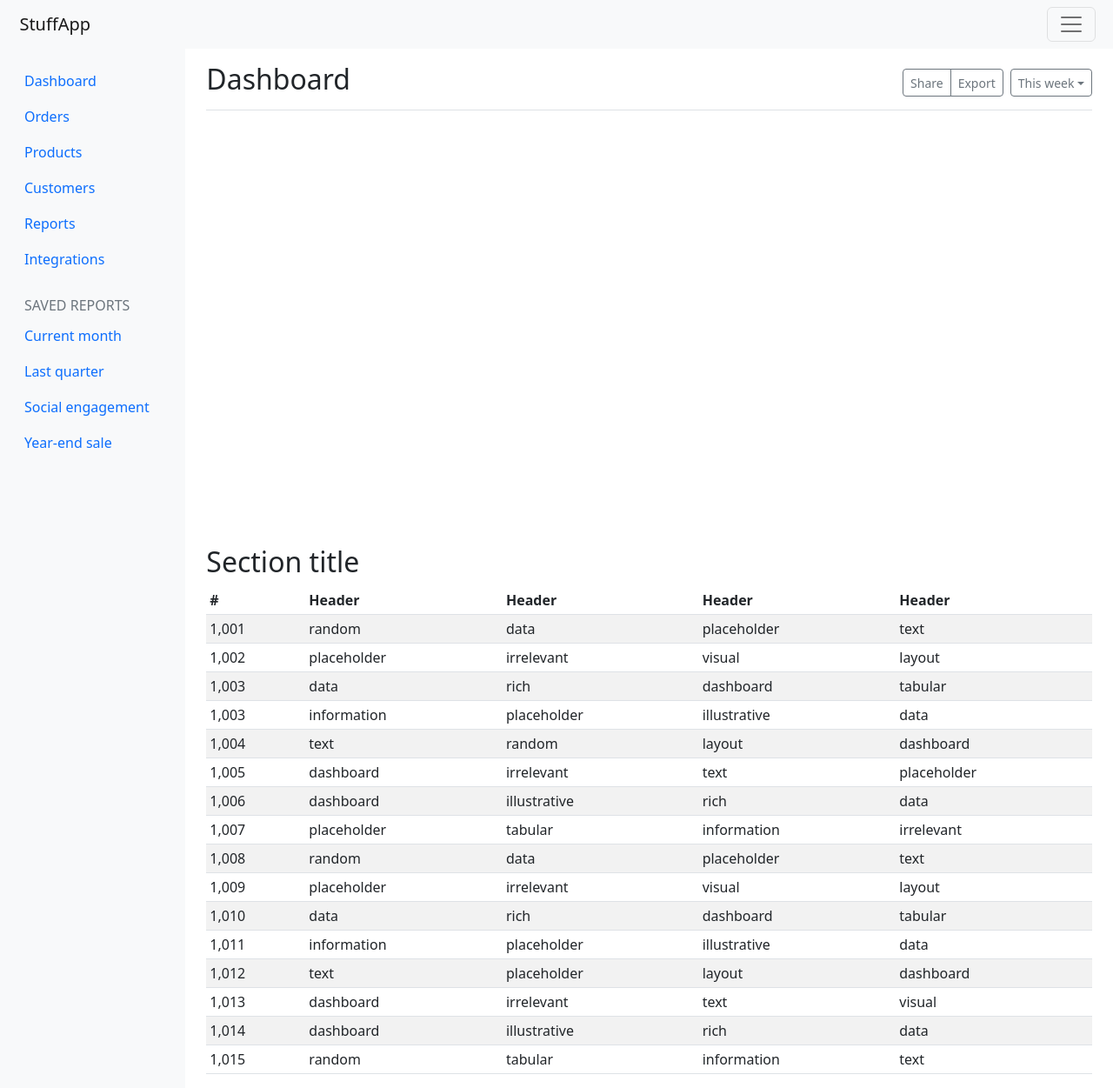
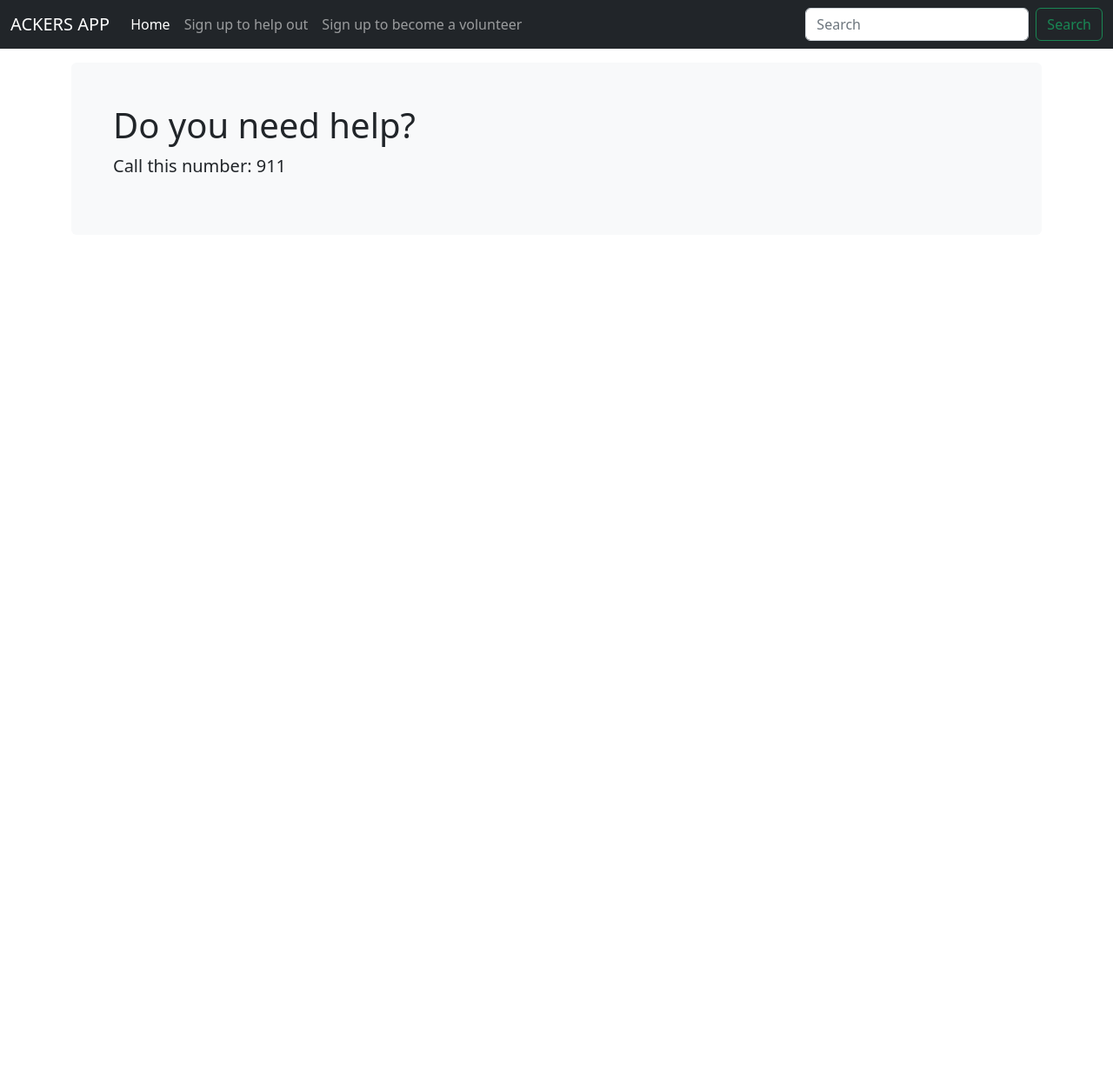
Before and after one commit to VC-Hack-Club/hack1-theackers, a React (Create React App) app in the folder frontend/: page / in a window 1280 px wide. Shown: the whole page at 87% size. After the commit the page ends 1200 px from the top, so only its background shows below. Built offline with nearby package versions, Linux system fonts and the light colour scheme.

Commit message:
Dashboard update

```diff
--- a/frontend/src/index.js
+++ b/frontend/src/index.js
@@ -1,8 +1,8 @@
 import React from 'react';
 import ReactDOM from 'react-dom/client';
 import './index.css';
-import App from './App';
-import Dashboard from './views/Dashboard';
+// import App from './App';
+import Dashboard from './views/Dashboard.js';
 
 const root = ReactDOM.createRoot(document.getElementById('root'));
 root.render(
--- a/frontend/src/views/Dashboard.js
+++ b/frontend/src/views/Dashboard.js
@@ -1,5 +1,6 @@
 import 'bootstrap/dist/css/bootstrap.min.css';
 import React, { useState } from 'react';
+import './Dashstyle.css';
 
 import Header from '../components/Header';
 
@@ -13,238 +14,43 @@ function Dashboard() {
 
   return(
     <>
-    <Header collapsed={collapsed} toggleNavbar={toggleNavbar} />
-<div class="container-fluid">
-  <div class="row">
-    <nav id="sidebarMenu" class="col-md-3 col-lg-2 d-md-block bg-light sidebar collapse">
-      <div class="position-sticky pt-3 sidebar-sticky">
-        <ul class="nav flex-column">
-          <li class="nav-item">
-            <a class="nav-link active" aria-current="page" href="#">
-              <span data-feather="home" class="align-text-bottom"></span>
-              Dashboard
-            </a>
+
+<nav className="navbar navbar-expand-md navbar-dark fixed-top bg-dark">
+  <div className="container-fluid">
+    <a className="navbar-brand" href="#">ACKERS APP</a>
+    <button className="navbar-toggler" type="button" data-bs-toggle="collapse" data-bs-target="#navbarCollapse" aria-controls="navbarCollapse" aria-expanded="false" aria-label="Toggle navigation">
+      <span className="navbar-toggler-icon"></span>
+    </button>
+    <div className="collapse navbar-collapse" id="navbarCollapse">
+      <ul className="navbar-nav me-auto mb-2 mb-md-0">
+        <li className="nav-item">
+          <a className="nav-link active" aria-current="page" href="index.html">Home</a>
         </li>
-          <li class="nav-item">
-            <a class="nav-link" href="#">
-              <span data-feather="file" class="align-text-bottom"></span>
-              Orders
-            </a>
+        <li className="nav-item">
+          <a className="nav-link" href="http://bit.ly/4kb77v">Sign up to help out</a>
         </li>
-          <li class="nav-item">
-            <a class="nav-link" href="#">
-              <span data-feather="shopping-cart" class="align-text-bottom"></span>
-              Products
-            </a>
-          </li>
-          <li class="nav-item">
-            <a class="nav-link" href="#">
-              <span data-feather="users" class="align-text-bottom"></span>
-              Customers
-            </a>
-          </li>
-          <li class="nav-item">
-            <a class="nav-link" href="#">
-              <span data-feather="bar-chart-2" class="align-text-bottom"></span>
-              Reports
-            </a>
-          </li>
-          <li class="nav-item">
-            <a class="nav-link" href="#">
-              <span data-feather="layers" class="align-text-bottom"></span>
-              Integrations
-            </a>
+        <li className="nav-item">
+          <a className="nav-link" href="http://bit.ly/4kb77v">Sign up to become a volunteer</a>
         </li>
       </ul>
-
-        <h6 class="sidebar-heading d-flex justify-content-between align-items-center px-3 mt-4 mb-1 text-muted text-uppercase">
-          <span>Saved reports</span>
-          <a class="link-secondary" href="#" aria-label="Add a new report">
-            <span data-feather="plus-circle" class="align-text-bottom"></span>
-          </a>
-        </h6>
-        <ul class="nav flex-column mb-2">
-          <li class="nav-item">
-            <a class="nav-link" href="#">
-              <span data-feather="file-text" class="align-text-bottom"></span>
-              Current month
-            </a>
-          </li>
-          <li class="nav-item">
-            <a class="nav-link" href="#">
-              <span data-feather="file-text" class="align-text-bottom"></span>
-              Last quarter
-            </a>
-          </li>
-          <li class="nav-item">
-            <a class="nav-link" href="#">
-              <span data-feather="file-text" class="align-text-bottom"></span>
-              Social engagement
-            </a>
-          </li>
-          <li class="nav-item">
-            <a class="nav-link" href="#">
-              <span data-feather="file-text" class="align-text-bottom"></span>
-              Year-end sale
-            </a>
-          </li>
-        </ul>
+      <form className="d-flex" role="search">
+        <input className="form-control me-2" type="search" placeholder="Search" aria-label="Search"></input>
+        <button className="btn btn-outline-success" type="submit">Search</button>
+      </form>
+    </div>
   </div>
 </nav>
 
-    <main class="col-md-9 ms-sm-auto col-lg-10 px-md-4">
-      <div class="d-flex justify-content-between flex-wrap flex-md-nowrap align-items-center pt-3 pb-2 mb-3 border-bottom">
-        <h1 class="h2">Dashboard</h1>
-        <div class="btn-toolbar mb-2 mb-md-0">
-          <div class="btn-group me-2">
-            <button type="button" class="btn btn-sm btn-outline-secondary">Share</button>
-            <button type="button" class="btn btn-sm btn-outline-secondary">Export</button>
-          </div>
-          <button type="button" class="btn btn-sm btn-outline-secondary dropdown-toggle">
-            <span data-feather="calendar" class="align-text-bottom"></span>
-            This week
-          </button>
-        </div>
-      </div>
-
-      <canvas class="my-4 w-100" id="myChart" width="900" height="380"></canvas>
-
-      <h2>Section title</h2>
-      <div class="table-responsive">
-        <table class="table table-striped table-sm">
-          <thead>
-            <tr>
-              <th scope="col">#</th>
-              <th scope="col">Header</th>
-              <th scope="col">Header</th>
-              <th scope="col">Header</th>
-              <th scope="col">Header</th>
-            </tr>
-          </thead>
-          <tbody>
-            <tr>
-              <td>1,001</td>
-              <td>random</td>
-              <td>data</td>
-              <td>placeholder</td>
-              <td>text</td>
-            </tr>
-            <tr>
-              <td>1,002</td>
-              <td>placeholder</td>
-              <td>irrelevant</td>
-              <td>visual</td>
-              <td>layout</td>
-            </tr>
-            <tr>
-              <td>1,003</td>
-              <td>data</td>
-              <td>rich</td>
-              <td>dashboard</td>
-              <td>tabular</td>
-            </tr>
-            <tr>
-              <td>1,003</td>
-              <td>information</td>
-              <td>placeholder</td>
-              <td>illustrative</td>
-              <td>data</td>
-            </tr>
-            <tr>
-              <td>1,004</td>
-              <td>text</td>
-              <td>random</td>
-              <td>layout</td>
-              <td>dashboard</td>
-            </tr>
-            <tr>
-              <td>1,005</td>
-              <td>dashboard</td>
-              <td>irrelevant</td>
-              <td>text</td>
-              <td>placeholder</td>
-            </tr>
-            <tr>
-              <td>1,006</td>
-              <td>dashboard</td>
-              <td>illustrative</td>
-              <td>rich</td>
-              <td>data</td>
-            </tr>
-            <tr>
-              <td>1,007</td>
-              <td>placeholder</td>
-              <td>tabular</td>
-              <td>information</td>
-              <td>irrelevant</td>
-            </tr>
-            <tr>
-              <td>1,008</td>
-              <td>random</td>
-              <td>data</td>
-              <td>placeholder</td>
-              <td>text</td>
-            </tr>
-            <tr>
-              <td>1,009</td>
-              <td>placeholder</td>
-              <td>irrelevant</td>
-              <td>visual</td>
-              <td>layout</td>
-            </tr>
-            <tr>
-              <td>1,010</td>
-              <td>data</td>
-              <td>rich</td>
-              <td>dashboard</td>
-              <td>tabular</td>
-            </tr>
-            <tr>
-              <td>1,011</td>
-              <td>information</td>
-              <td>placeholder</td>
-              <td>illustrative</td>
-              <td>data</td>
-            </tr>
-            <tr>
-              <td>1,012</td>
-              <td>text</td>
-              <td>placeholder</td>
-              <td>layout</td>
-              <td>dashboard</td>
-            </tr>
-            <tr>
-              <td>1,013</td>
-              <td>dashboard</td>
-              <td>irrelevant</td>
-              <td>text</td>
-              <td>visual</td>
-            </tr>
-            <tr>
-              <td>1,014</td>
-              <td>dashboard</td>
-              <td>illustrative</td>
-              <td>rich</td>
-              <td>data</td>
-            </tr>
-            <tr>
-              <td>1,015</td>
-              <td>random</td>
-              <td>tabular</td>
-              <td>information</td>
-              <td>text</td>
-            </tr>
-          </tbody>
-        </table>
+<main className="container">
+  <div className="bg-light p-5 rounded">
+    <h1>Do you need help?</h1>
+    <p className="lead">Call this number: 911</p>
   </div>
 </main>
-  </div>
-</div>
 
 
     <script src="../assets/dist/js/bootstrap.bundle.min.js"></script>
 
-      <script src="https://cdn.jsdelivr.net/npm/feather-icons@4.28.0/dist/feather.min.js" integrity="sha384-uO3SXW5IuS1ZpFPKugNNWqTZRRglnUJK6UAZ/gxOX80nxEkN9NcGZTftn6RzhGWE" crossorigin="anonymous"></script><script src="https://cdn.jsdelivr.net/npm/chart.js@2.9.4/dist/Chart.min.js" integrity="sha384-zNy6FEbO50N+Cg5wap8IKA4M/ZnLJgzc6w2NqACZaK0u0FXfOWRRJOnQtpZun8ha" crossorigin="anonymous"></script><script src="dashboard.js"></script>
 
     </>
   );
--- /dev/null
+++ b/frontend/src/views/Dashstyle.css
@@ -0,0 +1,54 @@
+    .bd-placeholder-img {
+    font-size: 1.125rem;
+    text-anchor: middle;
+    -webkit-user-select: none;
+    -moz-user-select: none;
+    user-select: none;
+    }
+
+    @media (min-width: 768px) {
+    .bd-placeholder-img-lg {
+        font-size: 3.5rem;
+    }
+    }
+
+    .b-example-divider {
+    height: 3rem;
+    background-color: rgba(0, 0, 0, .1);
+    border: solid rgba(0, 0, 0, .15);
+    border-width: 1px 0;
+    box-shadow: inset 0 .5em 1.5em rgba(0, 0, 0, .1), inset 0 .125em .5em rgba(0, 0, 0, .15);
+    }
+
+    .b-example-vr {
+    flex-shrink: 0;
+    width: 1.5rem;
+    height: 100vh;
+    }
+
+    .bi {
+    vertical-align: -.125em;
+    fill: currentColor;
+    }
+
+    .nav-scroller {
+    position: relative;
+    z-index: 2;
+    height: 2.75rem;
+    overflow-y: hidden;
+    }
+
+    .nav-scroller .nav {
+    display: flex;
+    flex-wrap: nowrap;
+    padding-bottom: 1rem;
+    margin-top: -1px;
+    overflow-x: auto;
+    text-align: center;
+    white-space: nowrap;
+    -webkit-overflow-scrolling: touch;
+    }
+    body {
+min-height: 75rem;
+padding-top: 4.5rem;
+}
```
Lines whose indentation alone changed are shown as unchanged.
